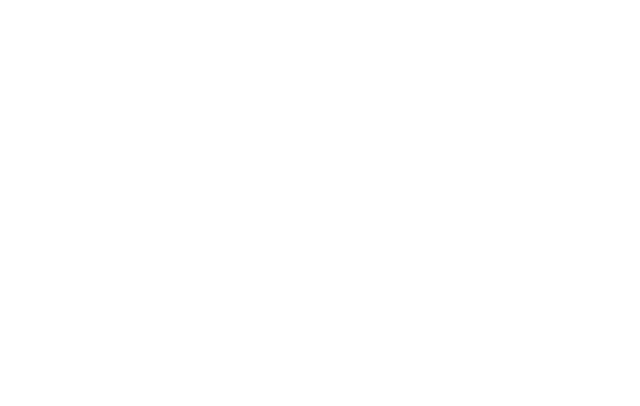
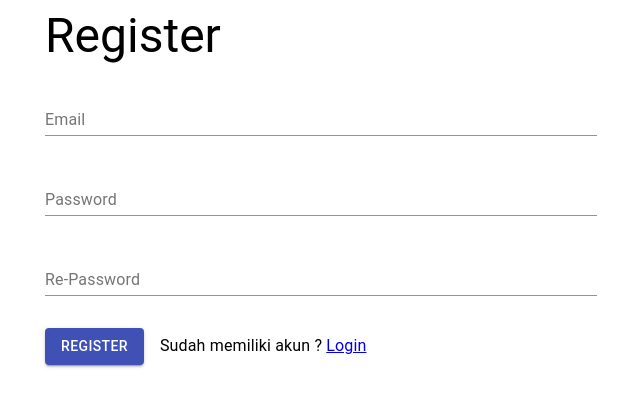
Before and after one commit to alfianandinugraha/totodo, a React (Create React App) app: page /#/register in a window 1280 px wide. Before the commit this address led to /#/. Shown: the top 406 px of the page, without its empty margins (319-959 px from the left). Built offline with nearby package versions, Linux system fonts and the light colour scheme.

Commit message:
feat(pages/auth): adding layout and styles for Register page

```diff
--- a/src/pages/auth/Register.tsx
+++ b/src/pages/auth/Register.tsx
@@ -1,6 +1,84 @@
+import { Container, Typography, TextField, Button } from '@material-ui/core'
 import React, { ReactElement } from 'react'
+import { Link } from 'react-router-dom'
+import { FormLogin } from './Login'
+import useStyles from './useStyles'
+
+interface FormRegister extends FormLogin {
+  repassword: HTMLInputElement
+}
 
 export default function Register(): ReactElement {
-  console.log('register page')
-  return <div />
+  const classes = useStyles()
+
+  const submitRegisterHandler = (
+    e: React.FormEvent<HTMLFormElement> | undefined
+  ) => {
+    if (!e) return
+    e.preventDefault()
+
+    const currentTarget: FormRegister = e.target as never
+
+    const email = currentTarget.email.value
+    const password = currentTarget.password.value
+    const repassword = currentTarget.repassword.value
+
+    if (!email || !password || !repassword) {
+      alert('Harap isi semua bidang')
+      return
+    }
+
+    if (password !== repassword) {
+      alert('Password tidak sama')
+      return
+    }
+
+    console.log({ email, password, repassword })
+  }
+
+  return (
+    <Container maxWidth="sm">
+      <Typography variant="h3" className={classes.header}>
+        Register
+      </Typography>
+      <form onSubmit={submitRegisterHandler} className={classes.formRoot}>
+        <div className={classes.input}>
+          <TextField label="Email" name="email" type="email" fullWidth />
+        </div>
+        <div className={classes.input}>
+          <TextField
+            label="Password"
+            name="password"
+            type="password"
+            fullWidth
+          />
+        </div>
+        <div className={classes.input}>
+          <TextField
+            label="Re-Password"
+            name="repassword"
+            type="password"
+            fullWidth
+          />
+        </div>
+        <div className={classes.buttonGroup}>
+          <Button variant="contained" color="primary" type="submit">
+            Register
+          </Button>
+          <div
+            style={{
+              display: 'flex',
+              marginLeft: '1rem',
+              alignItems: 'center',
+            }}
+          >
+            <Typography>Sudah memiliki akun ?&nbsp;</Typography>
+            <Typography>
+              <Link to="/login">Login</Link>
+            </Typography>
+          </div>
+        </div>
+      </form>
+    </Container>
+  )
 }
```
